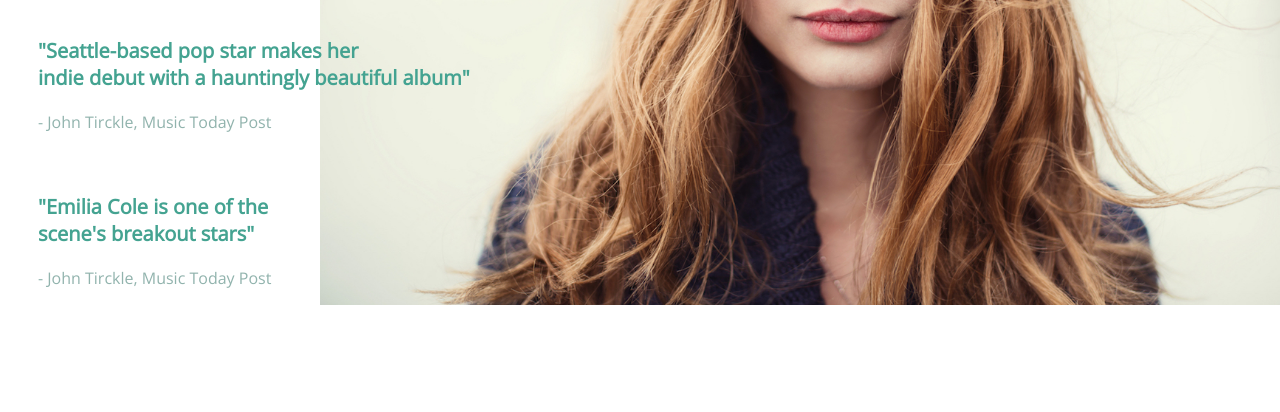
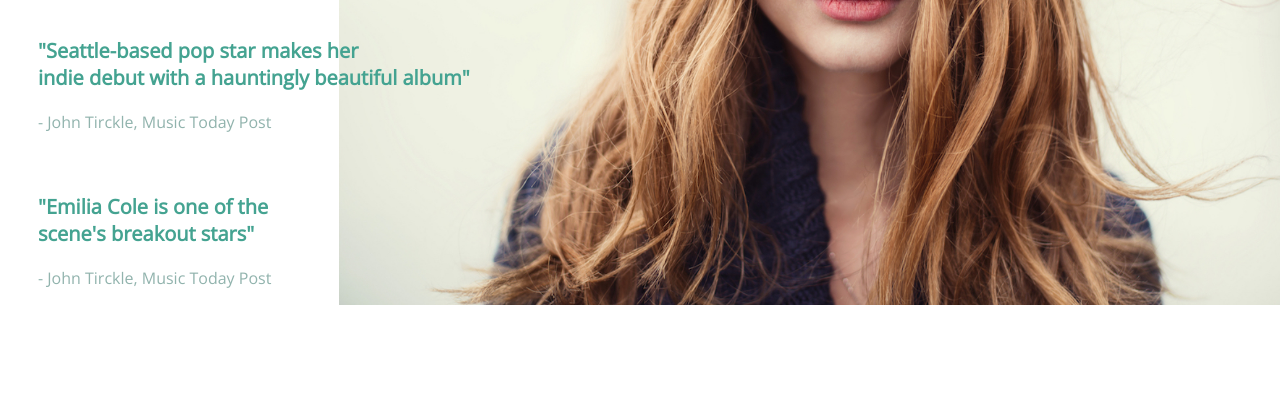
Before and after one commit to natts159/emilia, a website: page views/about.html in a window 1280 px wide. Shown: the part 388-800 px from the top of the page. Drawn offline with nearby package versions, Linux system fonts and the light colour scheme.

Commit message:
imagrn de fondo encuadrada

```diff
--- a/public/css/about.css
+++ b/public/css/about.css
@@ -1,6 +1,6 @@
 .about{
     background-image: url(/images/emilia-about.jpg);
-    background-size: 75%;
+    background-size: 73.5% 100%;
     background-repeat: no-repeat;
     background-position: right bottom;
 }
```
